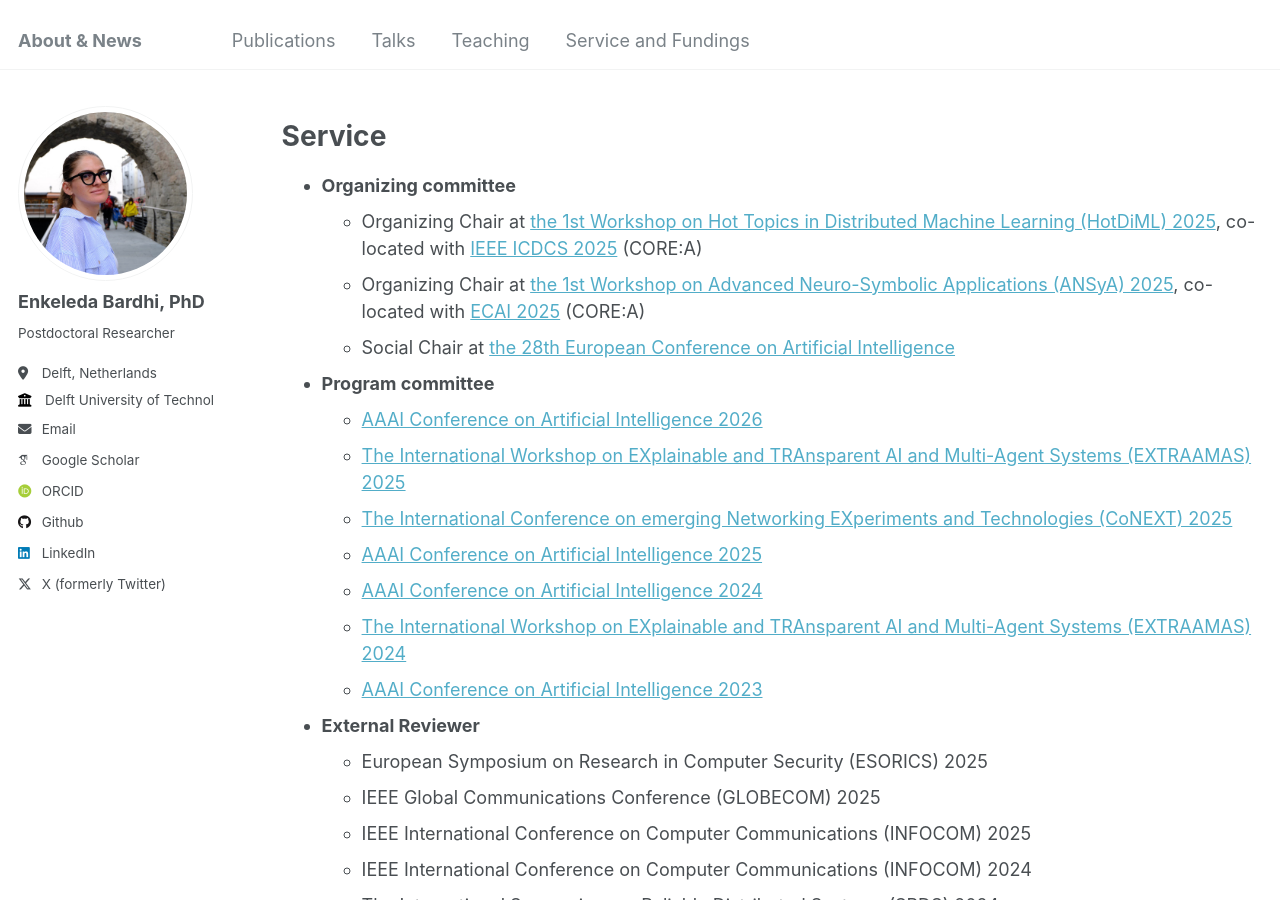
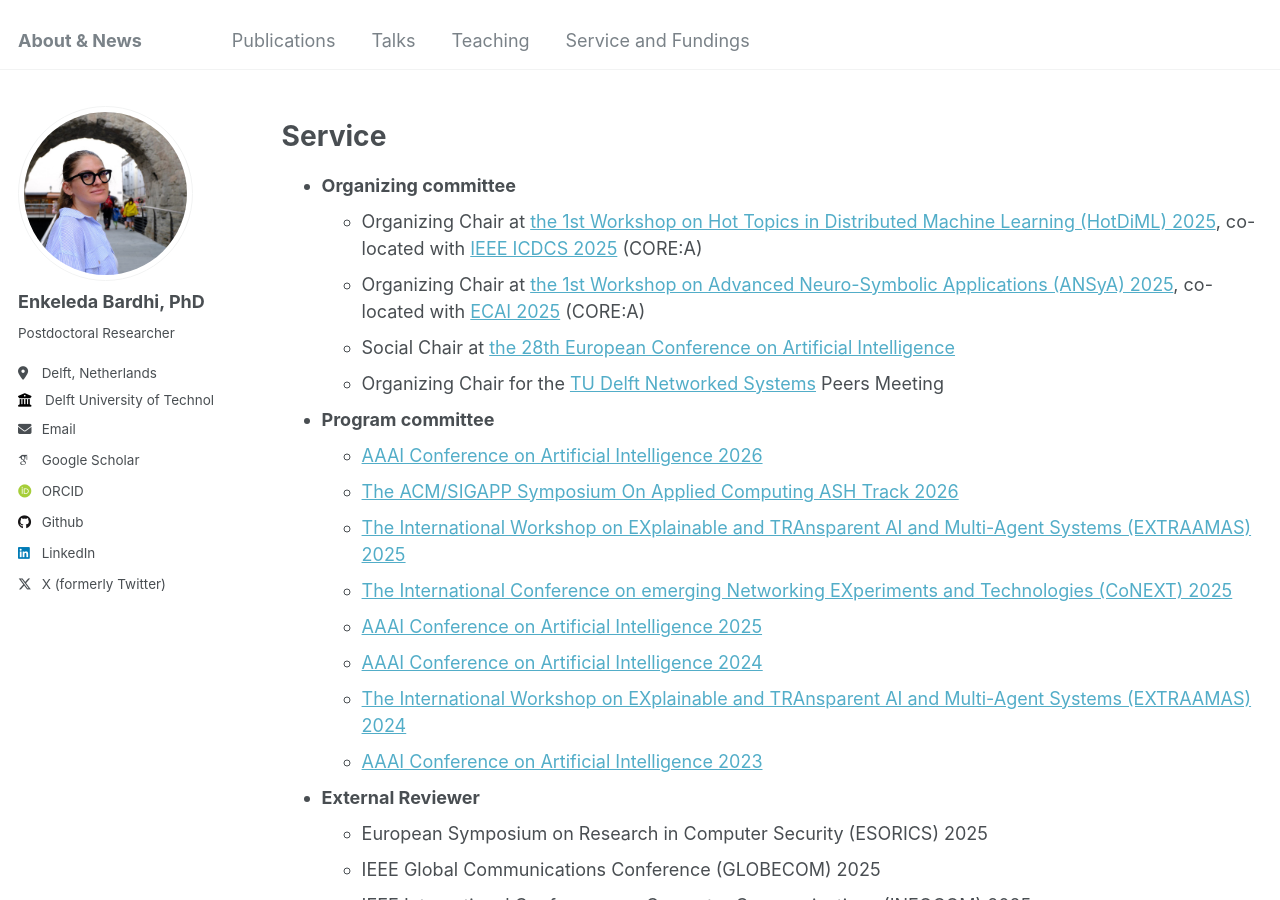
Before and after one commit to bardhienkeleda/bardhienkeleda.github.io, a Jekyll site: the page built from _pages/cv.md, in a window 1280 px wide and 900 px high. Built offline with Jekyll 4.4.1, drawn with Linux system fonts in a browser that asks for light colours; some web fonts are replaced.

Commit message:
service update

```diff
--- a/_pages/cv.md
+++ b/_pages/cv.md
@@ -15,8 +15,10 @@ Service
     * Organizing Chair at [the 1st Workshop on Hot Topics in Distributed Machine Learning (HotDiML) 2025](https://hotdiml.github.io/HotDiML2025/), co-located with [IEEE ICDCS 2025](https://icdcs2025.icdcs.org) (CORE:A)
     * Organizing Chair at [the 1st Workshop on Advanced Neuro-Symbolic Applications (ANSyA) 2025](https://ansya-workshop.github.io/2025/), co-located with [ECAI 2025](https://ecai2025.org) (CORE:A)
     * Social Chair at [the 28th European Conference on Artificial Intelligence](https://ecai2025.org)
+    * Organizing Chair for the [TU Delft Networked Systems](https://www.tudelft.nl/en/eemcs/the-faculty/departments/software-technology/networked-systems) Peers Meeting
 * **Program committee**
     * [AAAI Conference on Artificial Intelligence 2026](https://aaai.org/conference/aaai/aaai-26/)
+    * [The ACM/SIGAPP Symposium On Applied Computing ASH Track 2026](https://ash-sac.github.io/ash2026/index.html)
     * [The International Workshop on EXplainable and TRAnsparent AI and Multi-Agent Systems (EXTRAAMAS) 2025](https://extraamas.ehealth.hevs.ch/organization.html)
     * [The  International Conference on emerging Networking EXperiments and Technologies (CoNEXT) 2025](https://conferences.sigcomm.org/co-next/2025/#!/home)
     * [AAAI Conference on Artificial Intelligence 2025](https://aaai.org/conference/aaai/aaai-25/)
```
